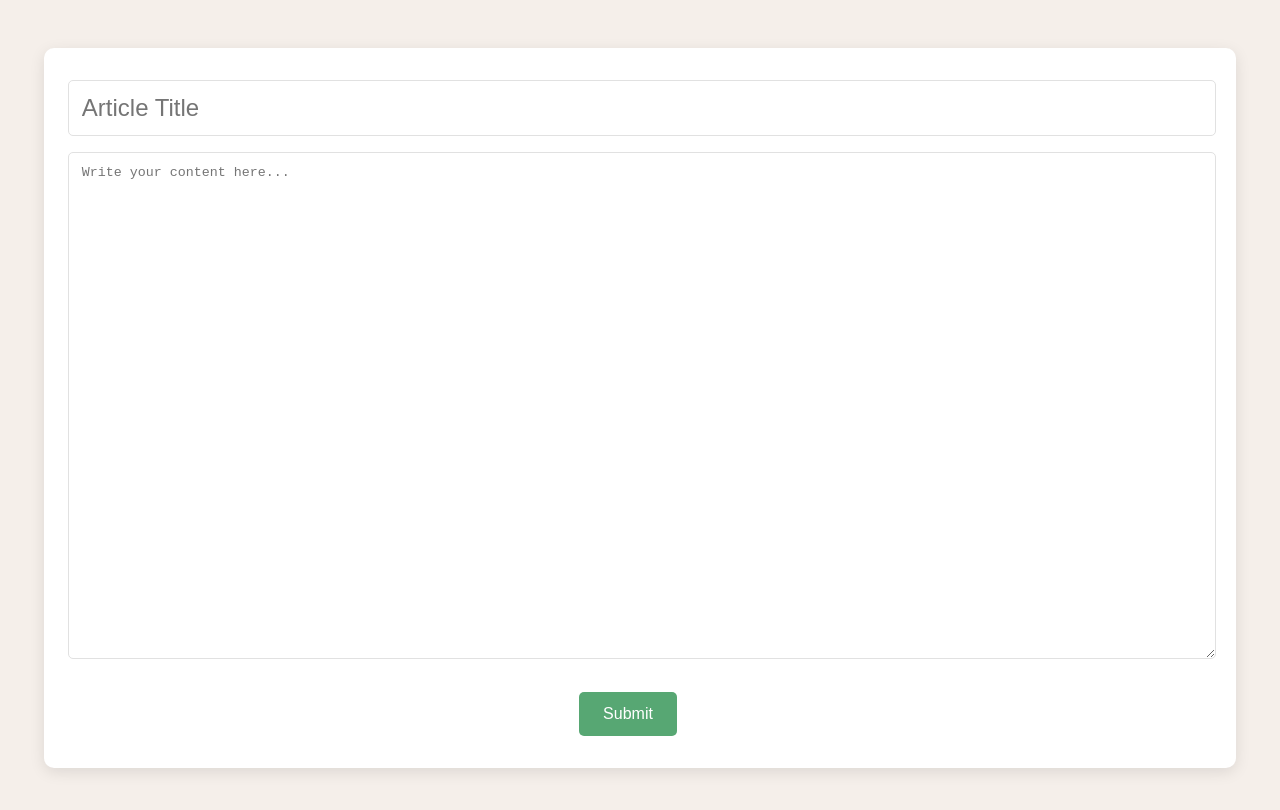
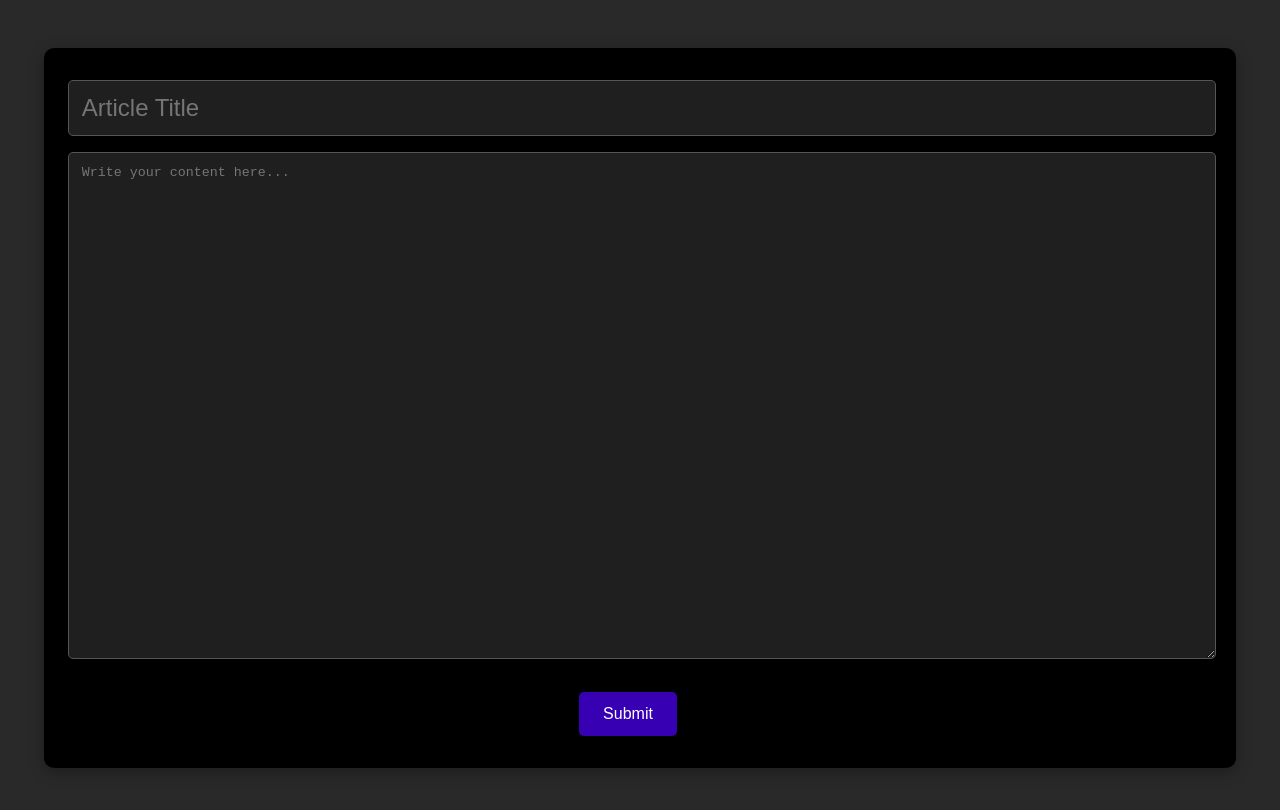
Before and after one commit to cr9169/TechOps, a React (Vite) app in the folder front/: page / in a window 1280 px wide. Shown: the top 810 px of the page. Built offline with nearby package versions, Linux system fonts and the light colour scheme.

Commit message:
feat: changed to dark theme

```diff
--- a/front/src/App.scss
+++ b/front/src/App.scss
@@ -1,12 +1,15 @@
 body,
 html {
-  background-color: #f5efea;
+  background-color: #292929; /* Dark gray background for body */
+  color: #ffffff; /* White text color for dark mode */
+  font-family: "Arial", sans-serif;
 }
 
 .main-app-orientation {
-  min-height: 100vh; // use min-height instead of height
+  min-height: 100vh;
   width: 100%;
   display: flex;
   flex-direction: column;
   align-items: center;
+  padding-bottom: 5rem;
 }
--- a/front/src/components/HomePage/HomePage.scss
+++ b/front/src/components/HomePage/HomePage.scss
@@ -1,16 +1,21 @@
-body {
-  background-color: #f9f9f9; /* Light gray background for body */
-}
-
 .articleContainer {
   display: block;
   width: 70rem;
-  margin: 3rem auto 1rem auto;
+  margin: 3rem auto 5rem auto;
   padding: 2rem 3rem 2rem 1.5rem;
-  background-color: #ffffff;
+  background-color: #000000;
   border-radius: 10px;
-  box-shadow: 0 4px 15px rgba(0, 0, 0, 0.1);
-  margin-bottom: 5rem;
+  box-shadow: 0 4px 15px rgba(0, 0, 0, 0.3);
+  color: #ffffff; /* Text color for the container */
+}
+
+/* Adjusted input styles to be visible in dark mode */
+.inputTitle,
+.inputContent {
+  border: 1px solid #555;
+  background-color: #1f1f1f;
+  color: #ffffff; /* White text color for inputs */
+  transition: border-color 0.3s, background-color 0.3s;
 }
 
 .inputTitle {
@@ -18,15 +23,13 @@ body {
   padding: 0.8rem;
   margin-bottom: 1rem;
   font-size: 1.5rem;
-  border: 1px solid #e1e1e1; /* Adjusted border color */
   border-radius: 5px;
-  background-color: #ffffff; /* White background for title input */
-  transition: border-color 0.3s, background-color 0.3s;
 }
 
-.inputTitle:focus {
-  border-color: #a0a0a0;
-  background-color: #fff;
+.inputTitle:focus,
+.inputContent:focus {
+  border-color: #777;
+  background-color: #3e3e3e;
 }
 
 .inputContent {
@@ -35,30 +38,22 @@ body {
   min-height: 60vh;
   padding: 0.8rem;
   margin-bottom: 1.5rem;
-  border: 1px solid #e1e1e1; /* Adjusted border color */
   border-radius: 5px;
-  background-color: #ffffff; /* White background for content input */
-  transition: border-color 0.3s, background-color 0.3s;
   resize: vertical;
   overflow-x: hidden;
 }
 
-.inputContent:focus {
-  border-color: #a0a0a0;
-  background-color: #fff;
-}
-
 .submitButtonContainer {
   display: flex;
-  justify-content: center; /* Align horizontally in the center */
-  align-items: center; /* Align vertically in the center */
-  margin-top: 0.3rem; /* Space from the text area */
+  justify-content: center;
+  align-items: center;
+  margin-top: 0.3rem;
 }
 
 .submitButton {
-  padding: 0.8rem 1.5rem; /* Adjusted for better look */
-  background-color: #57a773; /* Changed to the teal-green color */
-  color: #fff;
+  padding: 0.8rem 1.5rem;
+  background-color: #3700b3;
+  color: #fff; /* Text color for the button */
   font-size: 1rem;
   border: none;
   border-radius: 5px;
@@ -68,5 +63,5 @@ body {
 
 .submitButton:hover,
 .submitButton:focus {
-  background-color: #3d7a53; /* Darker shade of teal-green for hover and focus */
+  background-color: #30009c;
 }
```
